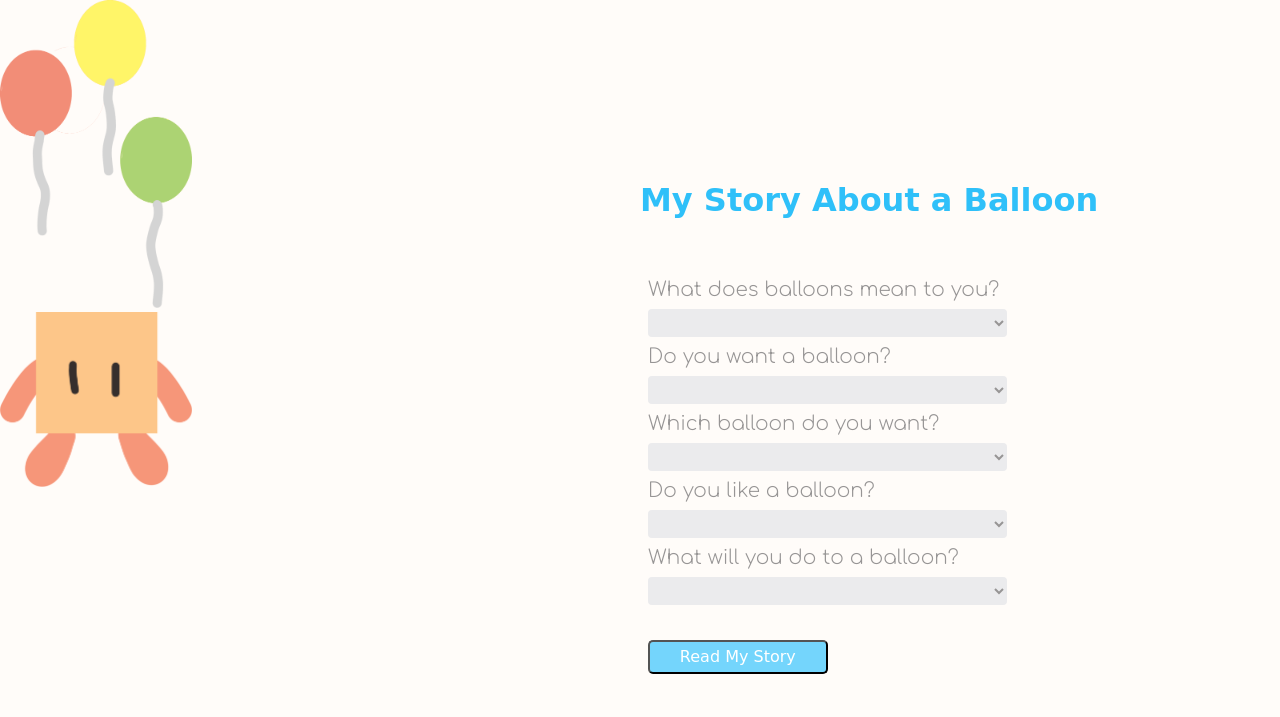
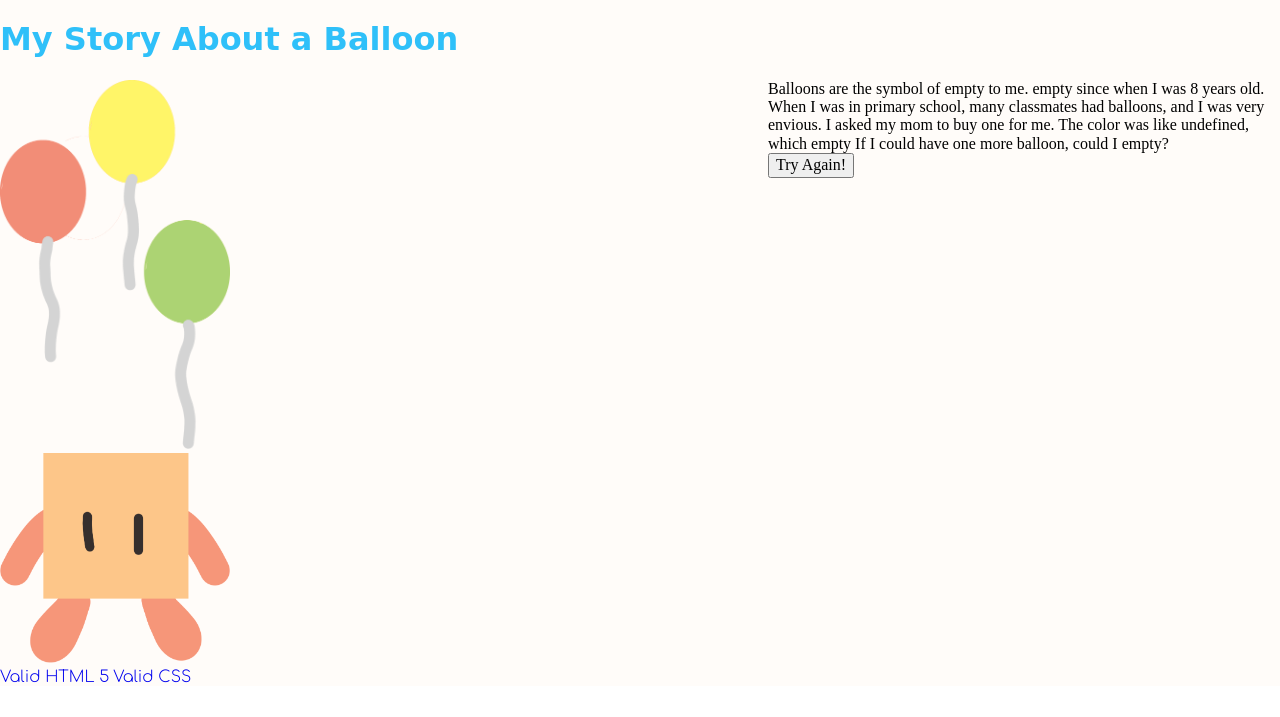
Before and after one commit to dogedogedog/dogedogedog.github.com, a plain HTML site: page des157/studio1/index.html in a window 1280 px wide. Both pictures are taken after a click on the input "Read My Story". Shown: the top 717 px of the page. Drawn offline with nearby package versions, Linux system fonts and the light colour scheme; a web font is replaced by a local one.

Commit message:
update mad libs with js and css

```diff
--- a/des157/studio1/index.html
+++ b/des157/studio1/index.html
@@ -15,15 +15,19 @@
     <script src="script.js" defer></script>
 </head>
 
-<div id="container">
-    <body>
+<body>
+    <div class="container">
         <header>
             <h1>My Story About a Balloon</h1>
         </header>
+    </div>
 
+    <div class="container">
         <div images>
             <div id="balloon"><img src="images/defaultballoons.png" alt="default balloons"></div>
             <div id="character"><img src="images/default.png" alt="default character"></div>
+
+            <div id="characterSmile" class="hidden"><img src="images/smile.png" alt="smile character"></div>
         </div>
 
         <main>
@@ -83,22 +87,23 @@
                 <input type="submit" value="Read My Story" class="open">
             </form>
 
+            <!-- after submit the form: -->
+            <article id="madlib"></article>
+            <form action="index.html" id="tryagain" class="hidden">
+                <input type="submit" value="Try Again!">
+            </form>
+
         </main>
+    </div>
 
-        <!-- idea: by clicking submit button, the result will show on overlay -->
-        <!-- idea2: if JS script can work to directly replace the form section, then the overlay is unnecessary -->
-        <!-- <section id="overlay" class="hidden">
-            <article id="madlib">
-                <h2>Overlay content here</h2>
-                <button class="tryagain">Try Again</button>
-            </article>
-        </section> -->
-
+    <div class="container">
         <footer>
             <a href="https://validator.w3.org/check?uri=https://dogedogedog.github.io/des157/studio1/index.html">Valid HTML 5</a>
             <a href="https://jigsaw.w3.org/css-validator/check?uri=uri=https://dogedogedog.github.io/des157/studio1/index.html">Valid CSS</a>
         </footer>
-    </body>
-</div>
+    </div>
+
+</body>
+
 
 </html>
--- a/des157/studio1/script.js
+++ b/des157/studio1/script.js
@@ -4,10 +4,20 @@
 
     // (1) users select their options and submit the form
     const myForm = document.querySelector("#myform");
+    const madlib = document.querySelector("#madlib");
+    const tryagain = document.querySelector("#tryagain");
+    const character = document.querySelector("#character");
 
     myForm.addEventListener("submit", function(event){
         event.preventDefault();
         const mean = document.querySelector("#mean").value;
+        if (mean === "Happiness"){
+            const smile = document.querySelector("#characterSmile");
+            character.className = "hidden";
+            smile.className = "";
+        } else if (mean === "Nightmares") {
+            const nightmares = document.querySelector("#")
+        }
         const want = document.querySelector("#want").value;
         const balloon = document.querySelector("#balloon").value;
         const like = document.querySelector("#like").value;
@@ -15,7 +25,11 @@
 
         const myText = `Balloons are the symbol of ${mean} to me. ${want} since when I was 8 years old. When I was in primary school, many classmates had balloons, and I was very envious. I asked my mom to buy one for me. The color was like  ${balloon}, which ${like} If I could have one more balloon, could I ${act}?`;
 
+        myForm.className = "hidden";
         madlib.innerHTML = myText;
+
+        tryagain.className = "";
+
     });
 
 })();
--- a/des157/studio1/styles.css
+++ b/des157/studio1/styles.css
@@ -1,47 +1,33 @@
-#container {
+.container {
     background-color: rgb(255, 252, 249);
-    /* background-color: #FFFCBB; */
-    max-width: 1366px;
-    min-width: 900px;
-    height: 100vh;
-    margin: auto;
-    display: grid;
-    grid-template-columns: 50% 50%;
-    grid-template-rows: 30% 60% 10%;
+    display: flex;
+
 }
 
 header {
-    grid-column-start: 2;
-    grid-column-end: 3;
-    grid-row-start: 1;
-    grid-row-end: 2;
-    justify-self: start;
-    align-self: end;
+    flex: 100%;
 
     font-family: 'Original Surfer', cursive;
     color: #2fc0f9;
+
 }
 
 main {
-    grid-column-start: 2;
-    grid-column-end: 3;
-    grid-row-start: 2;
-    grid-row-end: 3;
-    justify-self: start;
-    align-self: center;
+    flex: 50%;
+    align-items: center;
+    justify-content: center;
 }
 
 #images {
-    grid-column-start: 1;
-    grid-column-end: 2;
-    grid-row-start: 1;
-    grid-row-end: 4;
-    justify-self: center;
-    align-self: center;
+    flex: 50%;
 }
 
 img {
     width: 30%;
+}
+
+.hidden {
+    display: none;
 }
 
 /* forms' style */
@@ -77,12 +63,11 @@ select {
 }
 
 footer {
-    grid-column-start: 2;
-    grid-column-end: 3;
-    grid-row-start: 3;
-    grid-row-end: 4;
+    flex: 100%;
 }
 
 a {
     text-decoration: none;
+    font-family: 'Comfortaa', cursive;
+
 }
```
